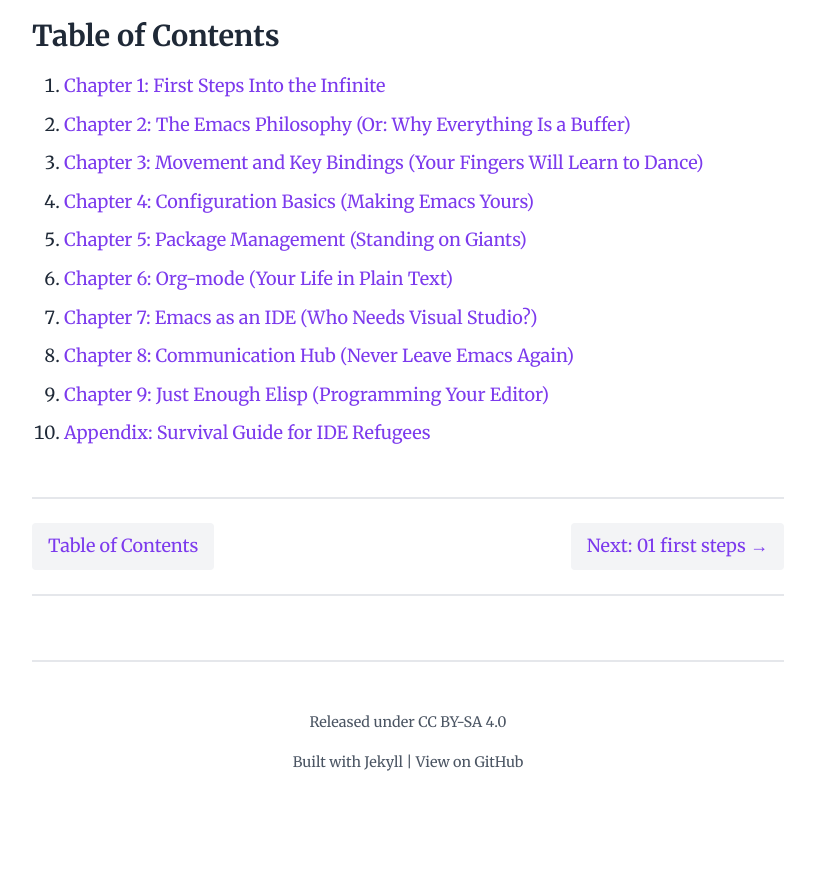
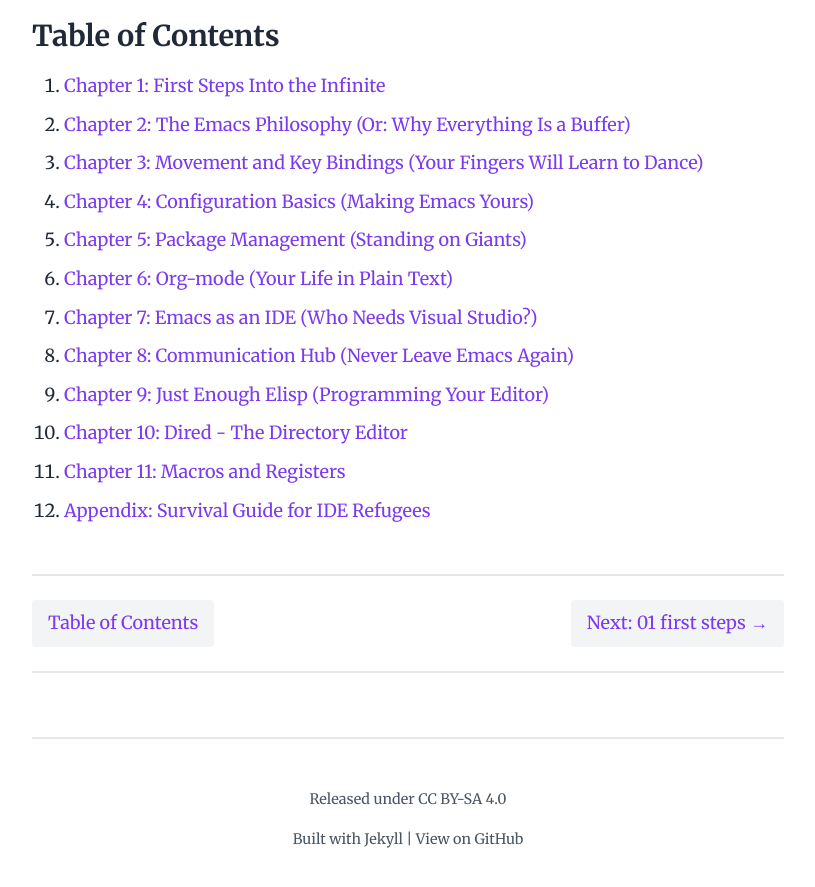
Before and after one commit to cloudstreet-dev/Emacs-for-Goodness-Sake, a Jekyll site: the page built from _chapters/00-introduction.md, in a window 1280 px wide and 900 px high, scrolled down 3329 px. Shown: the top 887 px of the window, without its empty margins (232-1047 px from the left). Built offline with Jekyll 4.4.1, drawn with Linux system fonts in a browser that asks for light colours; before the commit the page ends 4152 px from its top, so only the background shows below that.

Commit message:
Fix table of contents links in the introduction
The ToC used source-relative `NN-name.md` links, which 404 on the
published site. Point them at the Jekyll collection permalinks
(/chapters/:name/), matching index.md, and add the missing Chapter 10
(Dired) and Chapter 11 (Macros and Registers). Fixes #4.

```diff
--- a/_chapters/00-introduction.md
+++ b/_chapters/00-introduction.md
@@ -78,13 +78,15 @@ After all, once you start using Emacs for everything, you'll wonder why anyone w
 
 ## Table of Contents
 
-1. [Chapter 1: First Steps Into the Infinite](01-first-steps.md)
-2. [Chapter 2: The Emacs Philosophy (Or: Why Everything Is a Buffer)](02-philosophy.md)
-3. [Chapter 3: Movement and Key Bindings (Your Fingers Will Learn to Dance)](03-keybindings.md)
-4. [Chapter 4: Configuration Basics (Making Emacs Yours)](04-configuration.md)
-5. [Chapter 5: Package Management (Standing on Giants)](05-packages.md)
-6. [Chapter 6: Org-mode (Your Life in Plain Text)](06-org-mode.md)
-7. [Chapter 7: Emacs as an IDE (Who Needs Visual Studio?)](07-ide.md)
-8. [Chapter 8: Communication Hub (Never Leave Emacs Again)](08-communication.md)
-9. [Chapter 9: Just Enough Elisp (Programming Your Editor)](09-elisp.md)
-10. [Appendix: Survival Guide for IDE Refugees](appendix-ide-refugees.md)
+1. [Chapter 1: First Steps Into the Infinite]({{ site.baseurl }}/chapters/01-first-steps/)
+2. [Chapter 2: The Emacs Philosophy (Or: Why Everything Is a Buffer)]({{ site.baseurl }}/chapters/02-philosophy/)
+3. [Chapter 3: Movement and Key Bindings (Your Fingers Will Learn to Dance)]({{ site.baseurl }}/chapters/03-keybindings/)
+4. [Chapter 4: Configuration Basics (Making Emacs Yours)]({{ site.baseurl }}/chapters/04-configuration/)
+5. [Chapter 5: Package Management (Standing on Giants)]({{ site.baseurl }}/chapters/05-packages/)
+6. [Chapter 6: Org-mode (Your Life in Plain Text)]({{ site.baseurl }}/chapters/06-org-mode/)
+7. [Chapter 7: Emacs as an IDE (Who Needs Visual Studio?)]({{ site.baseurl }}/chapters/07-ide/)
+8. [Chapter 8: Communication Hub (Never Leave Emacs Again)]({{ site.baseurl }}/chapters/08-communication/)
+9. [Chapter 9: Just Enough Elisp (Programming Your Editor)]({{ site.baseurl }}/chapters/09-elisp/)
+10. [Chapter 10: Dired - The Directory Editor]({{ site.baseurl }}/chapters/10-dired/)
+11. [Chapter 11: Macros and Registers]({{ site.baseurl }}/chapters/11-macros-registers/)
+12. [Appendix: Survival Guide for IDE Refugees]({{ site.baseurl }}/chapters/appendix-ide-refugees/)
```
